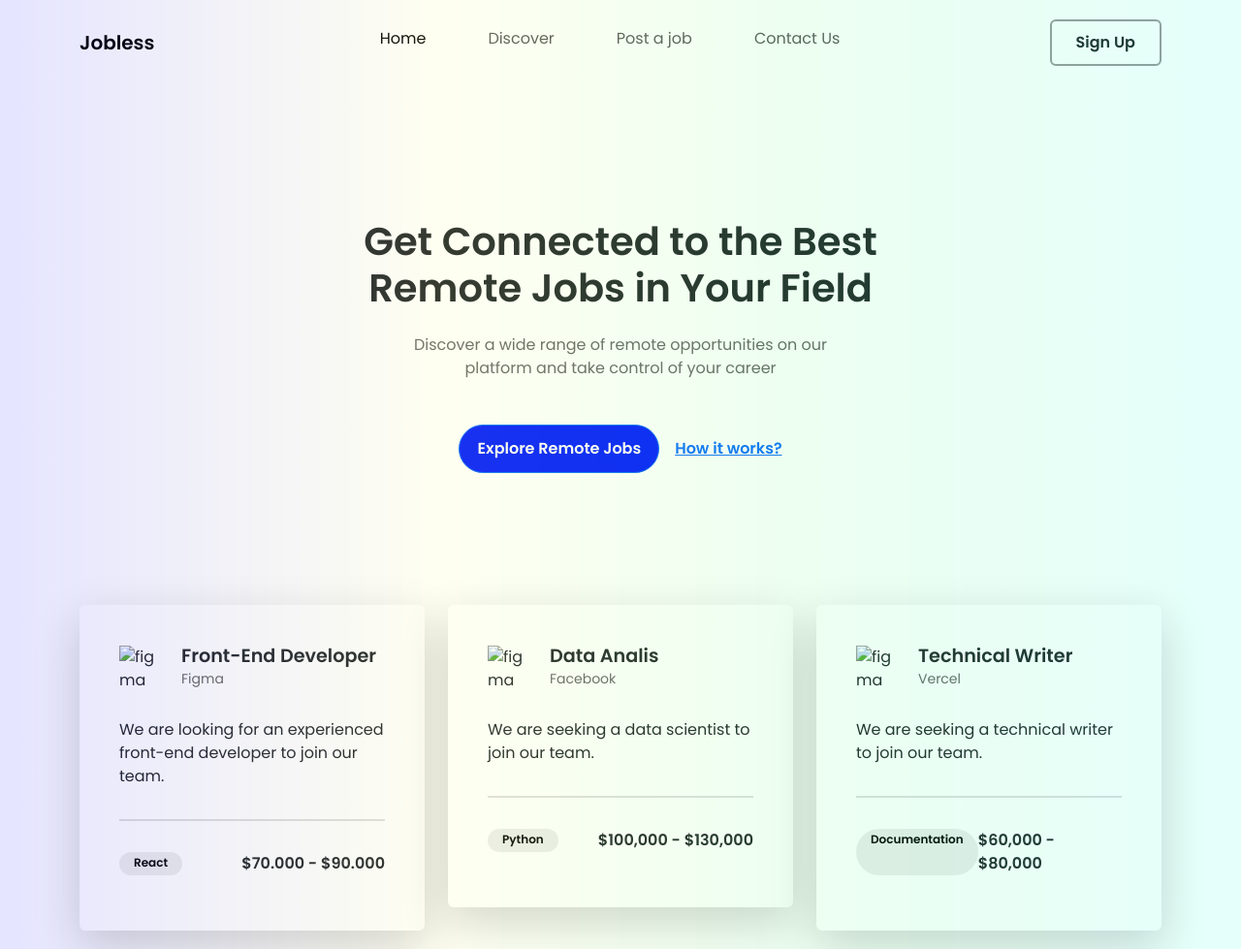
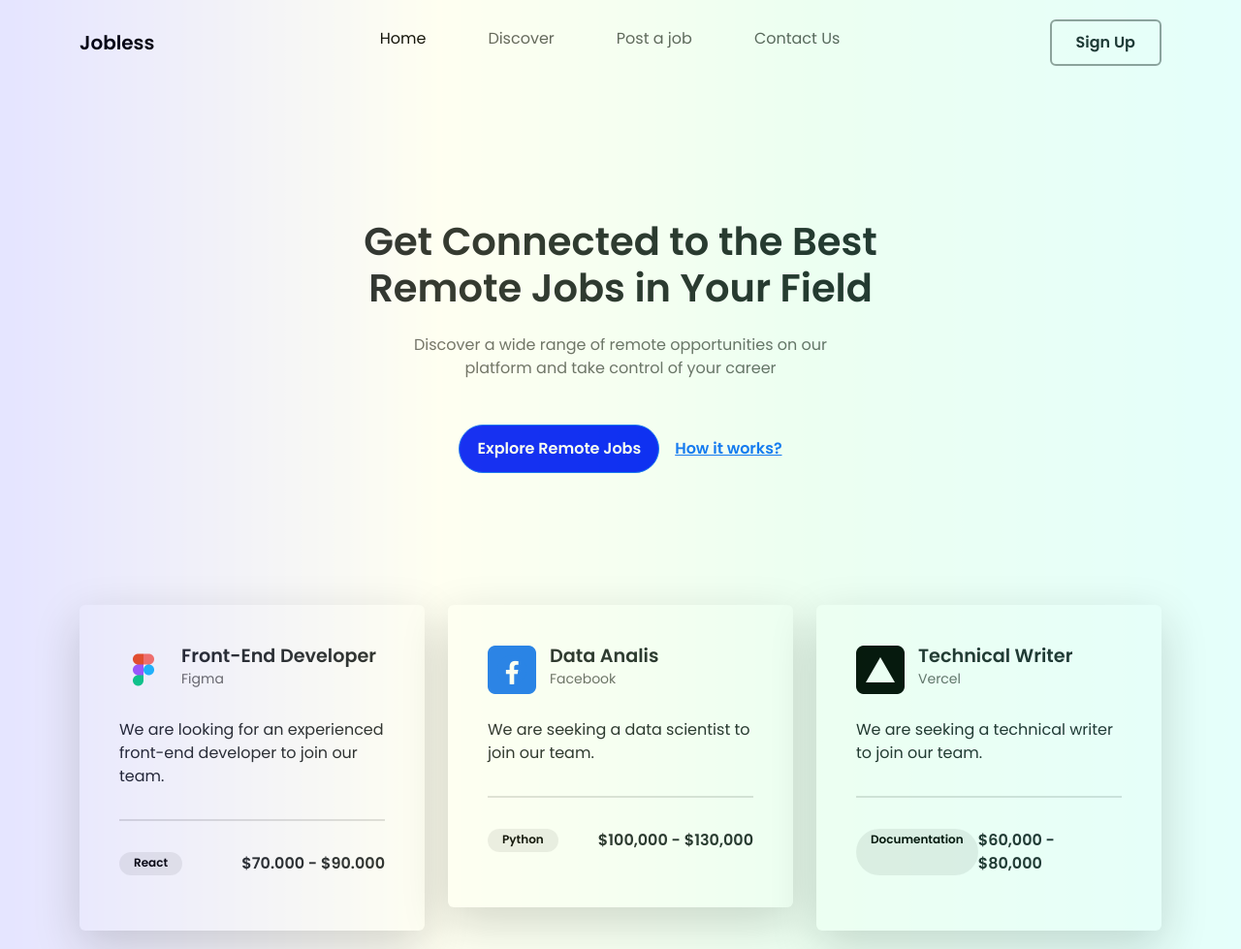
Before and after one commit to muhammaddicky567/ngodingBareng, a plain HTML site: page index.html in a window 1280 px wide. Shown: the top 979 px of the page at 97% size. Drawn offline with nearby package versions, Linux system fonts and the light colour scheme.

Commit message:
Update index.html

```diff
--- a/index.html
+++ b/index.html
@@ -68,7 +68,7 @@
             <div class="card shadow-lg">
               <div class="card-body">
                 <div class="d-flex align-items-center mb-4">
-                  <img src="img/figma-logo.png" alt="figma" class="img-fluid card-logo" />
+                  <img src="figma-logo.png" alt="figma" class="img-fluid card-logo" />
                   <div class="d-flex flex-column">
                     <h5 class="card-title fw-semibold">Front-End Developer</h5>
                     <h6 class="card-subtitle mb-2 fw-normal">Figma</h6>
@@ -87,7 +87,7 @@
             <div class="card shadow-lg">
               <div class="card-body">
                 <div class="d-flex align-items-center mb-4">
-                  <img src="img/facebook-logo.png" alt="figma" class="img-fluid card-logo" />
+                  <img src="facebook-logo.png" alt="figma" class="img-fluid card-logo" />
                   <div class="d-flex flex-column">
                     <h5 class="card-title fw-semibold">Data Analis</h5>
                     <h6 class="card-subtitle mb-2 fw-normal">Facebook</h6>
@@ -106,7 +106,7 @@
             <div class="card shadow-lg">
               <div class="card-body">
                 <div class="d-flex align-items-center mb-4">
-                  <img src="img/vercel-logo.png" alt="figma" class="img-fluid card-logo" />
+                  <img src="vercel-logo.png" alt="figma" class="img-fluid card-logo" />
                   <div class="d-flex flex-column">
                     <h5 class="card-title fw-semibold">Technical Writer</h5>
                     <h6 class="card-subtitle mb-2 fw-normal">Vercel</h6>
```
